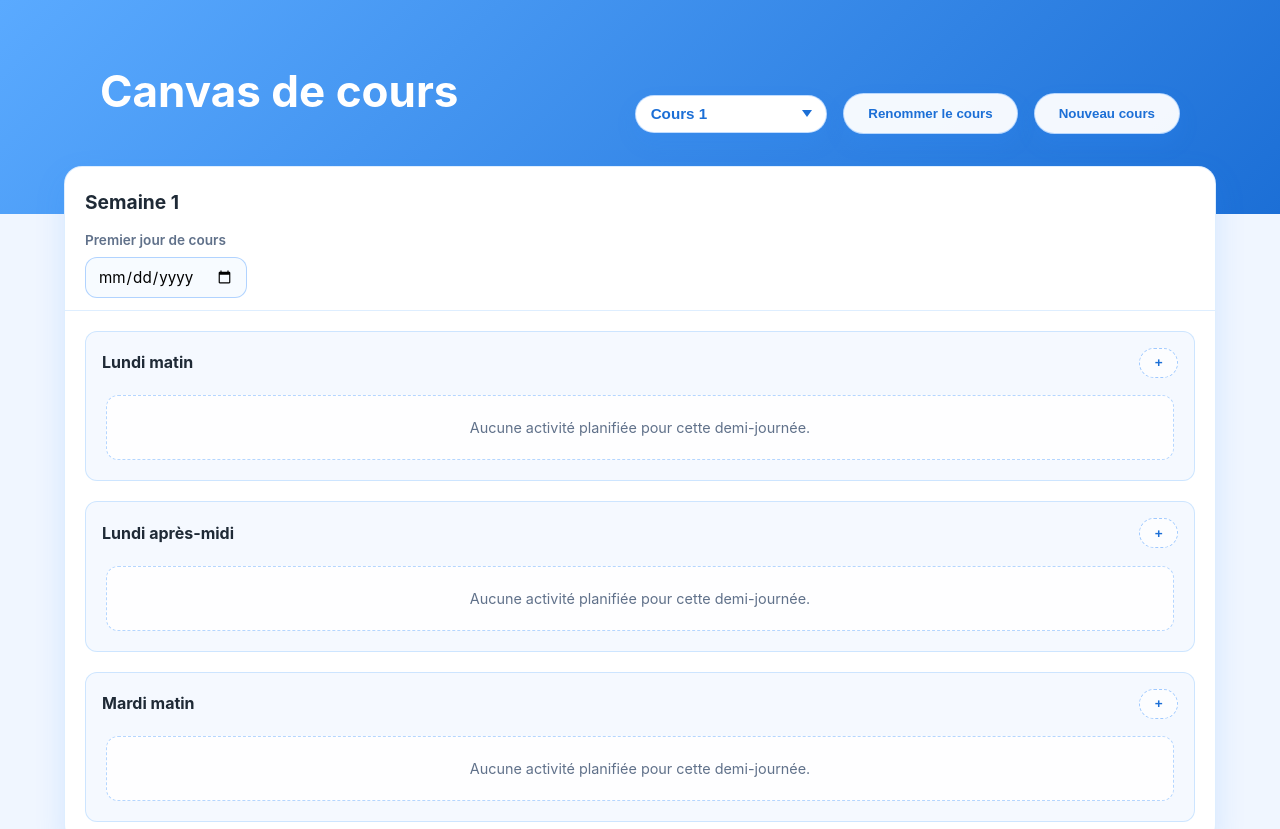
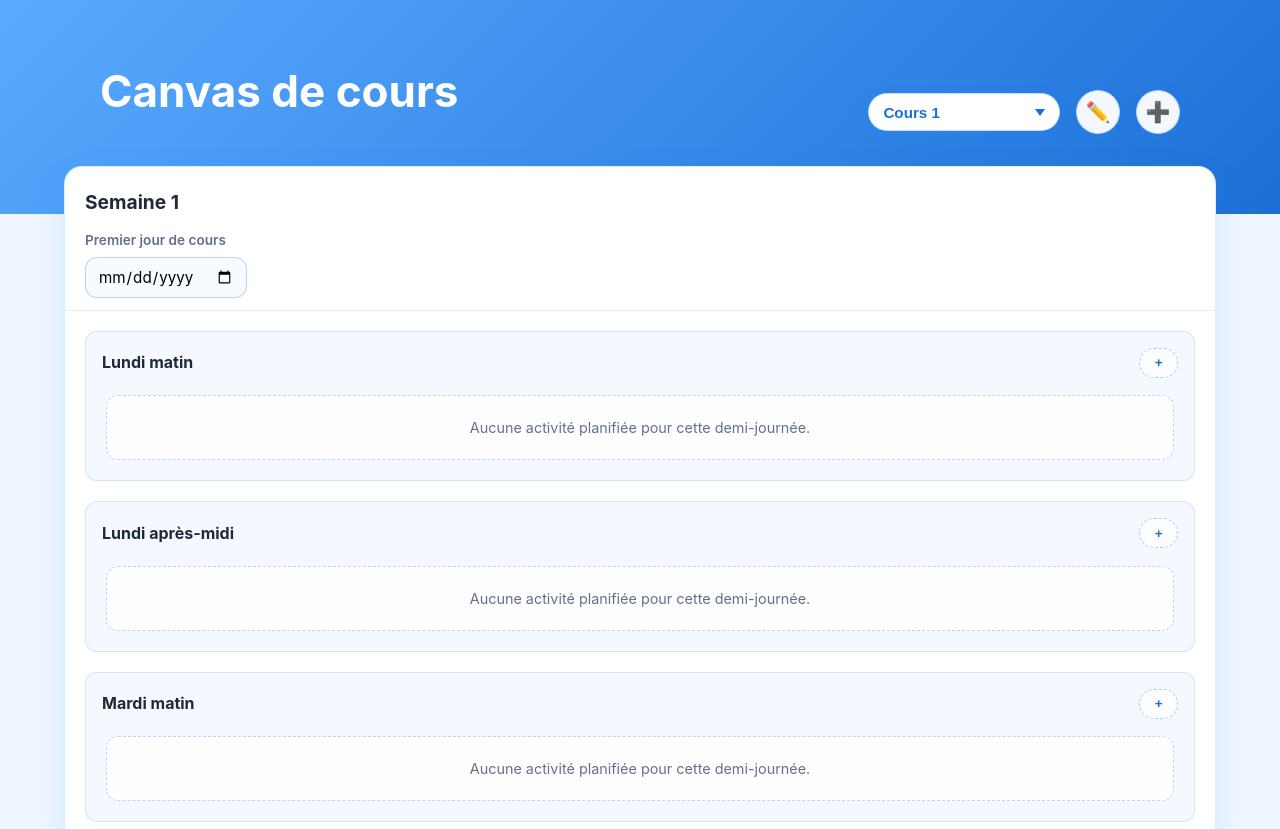
Before and after one commit to hurtlinb/canvacours, a website: page public/index.html in a window 1280 px wide. Shown: the top 829 px of the page. Drawn offline with Linux system fonts and the light colour scheme.

Commit message:
Replace header course action labels with icons

```diff
--- a/public/index.html
+++ b/public/index.html
@@ -22,11 +22,23 @@
             <label class="course-selector" for="course-selector">
               <select id="course-selector" class="course-selector-input" aria-label="Sélection du cours"></select>
             </label>
-            <button type="button" class="btn-secondary header-rename-course" id="rename-course-button">
-              Renommer le cours
+            <button
+              type="button"
+              class="btn-secondary header-rename-course header-icon-button"
+              id="rename-course-button"
+              aria-label="Renommer le cours"
+              title="Renommer le cours"
+            >
+              <span aria-hidden="true">✏️</span>
             </button>
-            <button type="button" class="btn-secondary header-new-course" id="new-course-button">
-              Nouveau cours
+            <button
+              type="button"
+              class="btn-secondary header-new-course header-icon-button"
+              id="new-course-button"
+              aria-label="Ajouter un cours"
+              title="Ajouter un cours"
+            >
+              <span aria-hidden="true">➕</span>
             </button>
           </div>
         </div>
--- a/public/styles/buttons.css
+++ b/public/styles/buttons.css
@@ -80,3 +80,20 @@
 .btn-secondary:active {
   transform: translateY(1px);
 }
+
+.header-icon-button {
+  width: 2.75rem;
+  height: 2.75rem;
+  padding: 0;
+  border-radius: 50%;
+  display: inline-flex;
+  align-items: center;
+  justify-content: center;
+  gap: 0;
+  font-size: 1.25rem;
+  line-height: 1;
+}
+
+.header-icon-button span[aria-hidden='true'] {
+  line-height: 1;
+}
```
